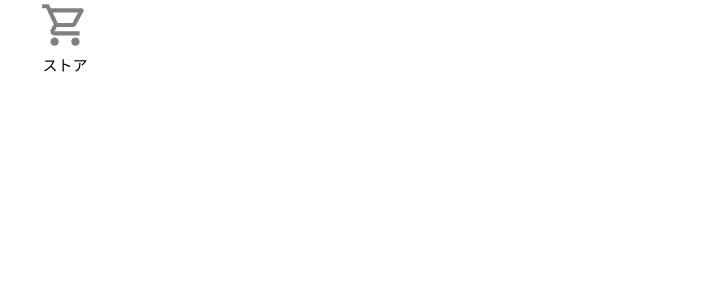
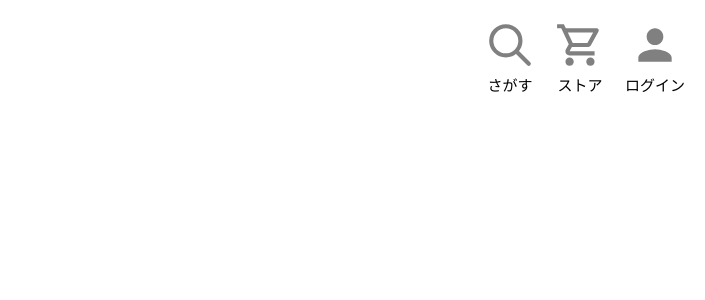
Before and after one commit to haco8534/nintendo-web, a React (Create React App) app: page / in a window 1280 px wide. Shown: the top 300 px of the page, without its empty margins (575-1280 px from the left). Built offline with nearby package versions, Linux system fonts and the light colour scheme.

Commit message:
ヘッダー進捗

```diff
--- a/src/App.js
+++ b/src/App.js
@@ -1,10 +1,10 @@
 import './App.css';
-import CartButton from './component/cart.button';
+import Header from './component/header';
 
 function App() {
   return (
-    <div className="App">
-      <CartButton></CartButton>
+    <div className = "App">
+      <Header></Header>
     </div>
   );
 }
--- a/src/component/cart.button.js
+++ b/src/component/header.cart.js
@@ -1,9 +1,9 @@
 import React from 'react';
 import { IconContext } from 'react-icons';
 import { MdOutlineShoppingCart } from "react-icons/md";
-import style from '../styles/cart.button.module.css';
+import style from '../styles/header.cart.module.css';
 
-const CartButton = () => {
+const HeaderCart = () => {
     return (
         <IconContext.Provider value = {{size: '50px'}}>
             <div>
@@ -14,4 +14,4 @@ const CartButton = () => {
     );
 }
 
-export default CartButton;
+export default HeaderCart;
--- /dev/null
+++ b/src/component/header.js
@@ -0,0 +1,16 @@
+import HeaderSearch from "./header.search.js";
+import HeaderCart from "./header.cart.js";
+import HeaderLogin from "./header.login.js";
+import style from "../styles/header.module.css"
+
+const Header = () => {
+    return (
+        <div className = {style.header}>
+            <HeaderSearch></HeaderSearch>
+            <HeaderCart></HeaderCart>
+            <HeaderLogin></HeaderLogin>
+        </div>
+    );
+}
+
+export default Header;
--- /dev/null
+++ b/src/component/header.login.js
@@ -0,0 +1,17 @@
+import React from 'react';
+import { IconContext } from 'react-icons';
+import { MdPerson } from "react-icons/md";
+import style from '../styles/header.login.module.css';
+
+const HeaderLogin = () => {
+    return (
+        <IconContext.Provider value = {{size: '50px'}}>
+            <div className = {style.border}>
+                <MdPerson className = {style.login}/>
+                <div className = {style.font}>ログイン</div>
+            </div>
+        </IconContext.Provider>
+    );
+}
+
+export default HeaderLogin;
--- /dev/null
+++ b/src/component/header.search.js
@@ -0,0 +1,17 @@
+import React from 'react';
+import { IconContext } from 'react-icons';
+import { HiOutlineSearch } from "react-icons/hi";
+import style from '../styles/header.search.module.css';
+
+const HeaderSearch = () => {
+    return (
+        <IconContext.Provider value = {{size: '50px'}}>
+            <div>
+                <HiOutlineSearch className = {style.search}/>
+                <div className = {style.font}>さがす</div>
+            </div>
+        </IconContext.Provider>
+    );
+}
+
+export default HeaderSearch;
--- /dev/null
+++ b/src/styles/header.login.module.css
@@ -0,0 +1,13 @@
+.login:hover{
+    color: brown;
+    transition: 0s;
+}
+
+.login{
+    color: grey;
+    transition: 0.5s;
+}
+
+.font{
+    font-size: 15px;
+}
--- /dev/null
+++ b/src/styles/header.module.css
@@ -0,0 +1,10 @@
+.header{
+    display: flex;
+    justify-content: flex-end;
+    align-items: center;
+    position: absolute;
+    top: 0;
+    right: 0;
+    padding: 20px;
+    gap: 20px;
+}
--- /dev/null
+++ b/src/styles/header.search.module.css
@@ -0,0 +1,13 @@
+.search:hover{
+    color: brown;
+    transition: 0s;
+}
+
+.search{
+    color: grey;
+    transition: 0.5s;
+}
+
+.font{
+    font-size: 15px;
+}
```
Also changed, not shown: src/styles/header.cart.module.css (renamed from src/styles/cart.button.module.css).
